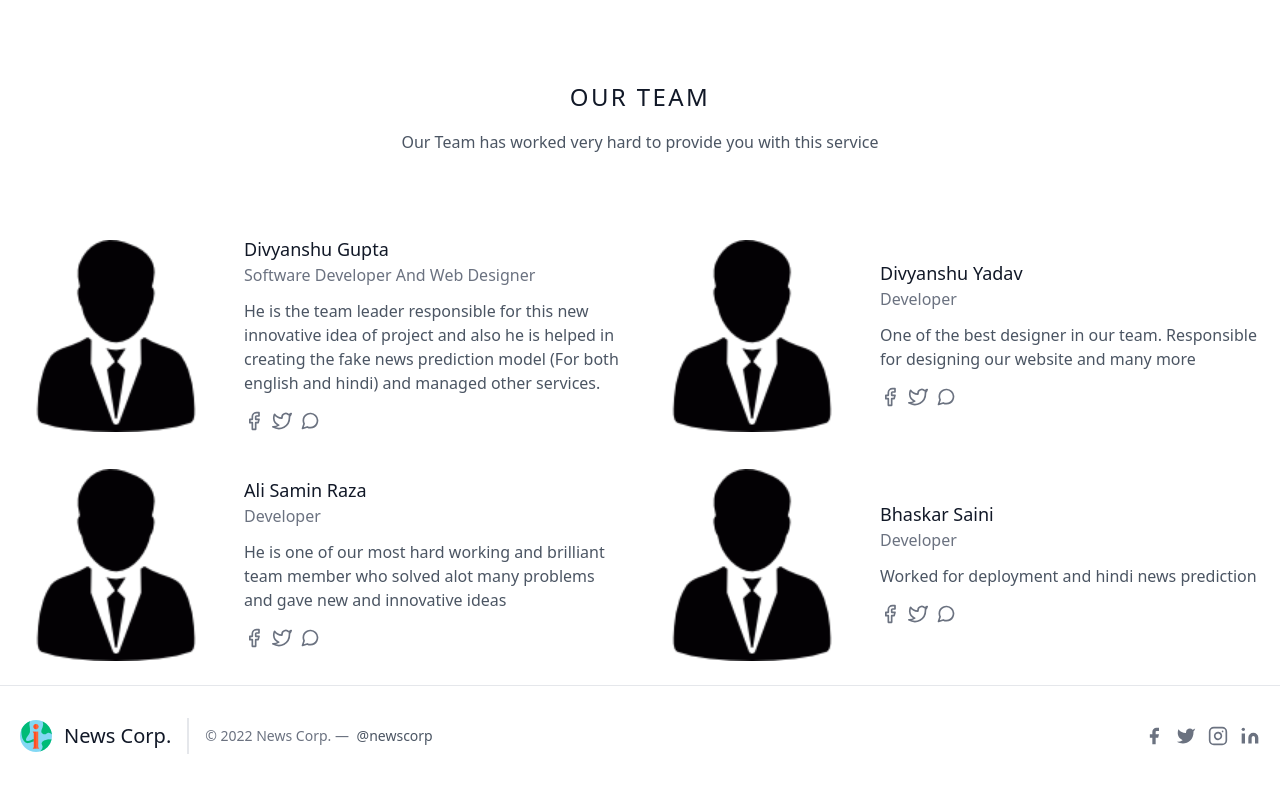
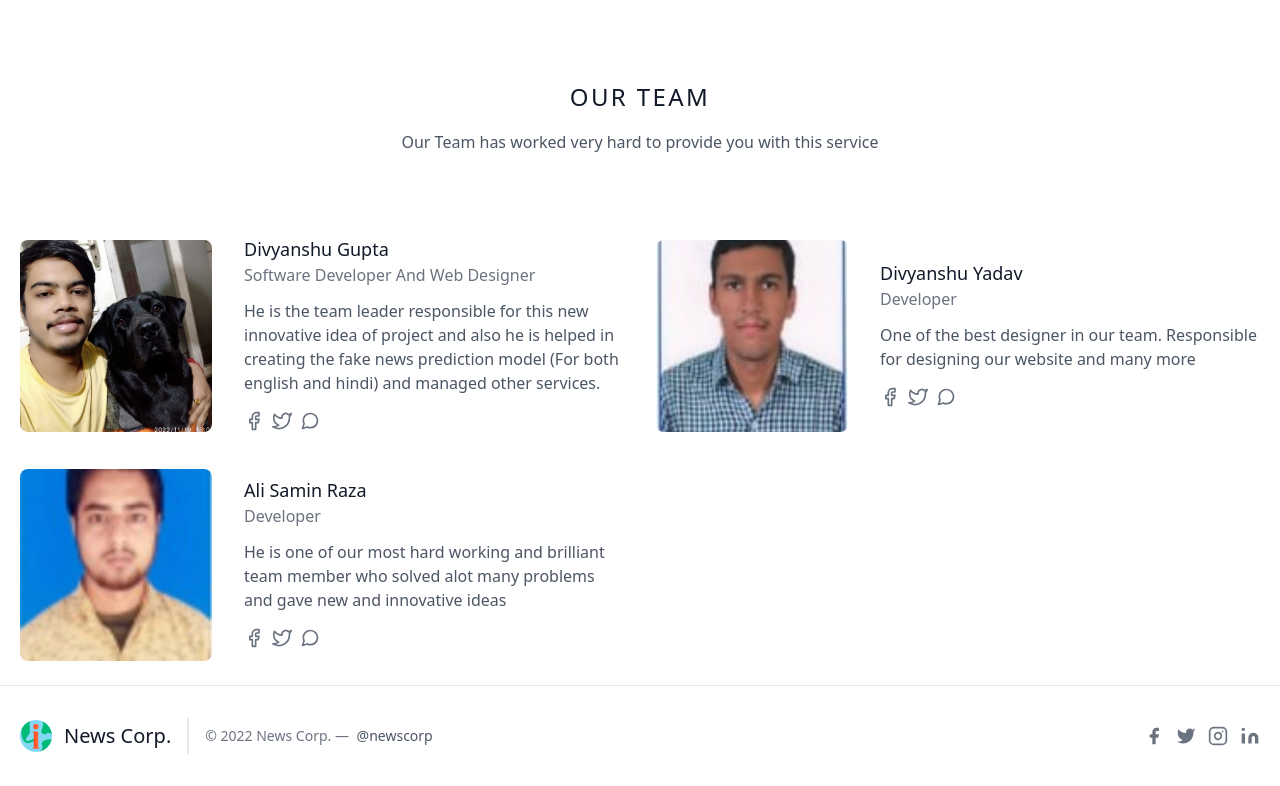
Before and after one commit to divyanshu2712/FakeNewsDetection, a Flask app: page /aboutus in a window 1280 px wide. Shown: the part 612-1398 px from the top of the page. Run offline with Flask 3, Linux system fonts and the light colour scheme; parts of the project's set-up code (start-up, migrations or seed data) failed here and were passed over; some libraries are stand-ins or nearby versions.

Commit message:
some changed

```diff
--- a/templates/aboutus.html
+++ b/templates/aboutus.html
@@ -50,7 +50,7 @@
           <div class="flex flex-wrap -m-4">
             <div class="p-4 lg:w-1/2">
               <div class="h-full flex sm:flex-row flex-col items-center sm:justify-start justify-center text-center sm:text-left">
-                <img alt="team" class="flex-shrink-0 rounded-lg w-48 h-48 object-cover object-center sm:mb-0 mb-4" src="/static/man-in-suit-and-tie.png">
+                <img alt="team" class="flex-shrink-0 rounded-lg w-48 h-48 object-cover object-center sm:mb-0 mb-4" src="/static/WhatsApp Image 2022-11-21 at 21.28.001.jpg">
                 <div class="flex-grow sm:pl-8">
                   <h2 class="title-font font-medium text-lg text-gray-900">Divyanshu Gupta</h2>
                   <h3 class="text-gray-500 mb-3">Software Developer And Web Designer</h3>
@@ -77,7 +77,7 @@
             </div>
             <div class="p-4 lg:w-1/2">
               <div class="h-full flex sm:flex-row flex-col items-center sm:justify-start justify-center text-center sm:text-left">
-                <img alt="team" class="flex-shrink-0 rounded-lg w-48 h-48 object-cover object-center sm:mb-0 mb-4" src="/static/man-in-suit-and-tie.png">
+                <img alt="team" class="flex-shrink-0 rounded-lg w-48 h-48 object-cover object-center sm:mb-0 mb-4" src="/static/Screenshot 2022-11-21 213417.jpg">
                 <div class="flex-grow sm:pl-8">
                   <h2 class="title-font font-medium text-lg text-gray-900">Divyanshu Yadav</h2>
                   <h3 class="text-gray-500 mb-3">Developer</h3>
@@ -104,38 +104,11 @@
             </div>
             <div class="p-4 lg:w-1/2">
               <div class="h-full flex sm:flex-row flex-col items-center sm:justify-start justify-center text-center sm:text-left">
-                <img alt="team" class="flex-shrink-0 rounded-lg w-48 h-48 object-cover object-center sm:mb-0 mb-4" src="/static/man-in-suit-and-tie.png">
+                <img alt="team" class="flex-shrink-0 rounded-lg w-48 h-48 object-cover object-center sm:mb-0 mb-4" src="/static/Screenshot 2022-11-21 213514.jpg">
                 <div class="flex-grow sm:pl-8">
                   <h2 class="title-font font-medium text-lg text-gray-900">Ali Samin Raza</h2>
                   <h3 class="text-gray-500 mb-3">Developer</h3>
                   <p class="mb-4">He is one of our most hard working and brilliant team member who solved alot many problems and gave new and innovative ideas</p>
-                  <span class="inline-flex">
-                    <a class="text-gray-500">
-                      <svg fill="none" stroke="currentColor" stroke-linecap="round" stroke-linejoin="round" stroke-width="2" class="w-5 h-5" viewBox="0 0 24 24">
-                        <path d="M18 2h-3a5 5 0 00-5 5v3H7v4h3v8h4v-8h3l1-4h-4V7a1 1 0 011-1h3z"></path>
-                      </svg>
-                    </a>
-                    <a class="ml-2 text-gray-500">
-                      <svg fill="none" stroke="currentColor" stroke-linecap="round" stroke-linejoin="round" stroke-width="2" class="w-5 h-5" viewBox="0 0 24 24">
-                        <path d="M23 3a10.9 10.9 0 01-3.14 1.53 4.48 4.48 0 00-7.86 3v1A10.66 10.66 0 013 4s-4 9 5 13a11.64 11.64 0 01-7 2c9 5 20 0 20-11.5a4.5 4.5 0 00-.08-.83A7.72 7.72 0 0023 3z"></path>
-                      </svg>
-                    </a>
-                    <a class="ml-2 text-gray-500">
-                      <svg fill="none" stroke="currentColor" stroke-linecap="round" stroke-linejoin="round" stroke-width="2" class="w-5 h-5" viewBox="0 0 24 24">
-                        <path d="M21 11.5a8.38 8.38 0 01-.9 3.8 8.5 8.5 0 01-7.6 4.7 8.38 8.38 0 01-3.8-.9L3 21l1.9-5.7a8.38 8.38 0 01-.9-3.8 8.5 8.5 0 014.7-7.6 8.38 8.38 0 013.8-.9h.5a8.48 8.48 0 018 8v.5z"></path>
-                      </svg>
-                    </a>
-                  </span>
-                </div>
-              </div>
-            </div>
-            <div class="p-4 lg:w-1/2">
-              <div class="h-full flex sm:flex-row flex-col items-center sm:justify-start justify-center text-center sm:text-left">
-                <img alt="team" class="flex-shrink-0 rounded-lg w-48 h-48 object-cover object-center sm:mb-0 mb-4" src="/static/man-in-suit-and-tie.png">
-                <div class="flex-grow sm:pl-8">
-                  <h2 class="title-font font-medium text-lg text-gray-900">Bhaskar Saini</h2>
-                  <h3 class="text-gray-500 mb-3">Developer</h3>
-                  <p class="mb-4">Worked for deployment and hindi news prediction</p>
                   <span class="inline-flex">
                     <a class="text-gray-500">
                       <svg fill="none" stroke="currentColor" stroke-linecap="round" stroke-linejoin="round" stroke-width="2" class="w-5 h-5" viewBox="0 0 24 24">
```
Also changed, not shown: static/Screenshot 2022-11-21 213417.jpg (added), static/Screenshot 2022-11-21 213514.jpg (added), static/WhatsApp Image 2022-11-21 at 21.28.001.jpg (added).
